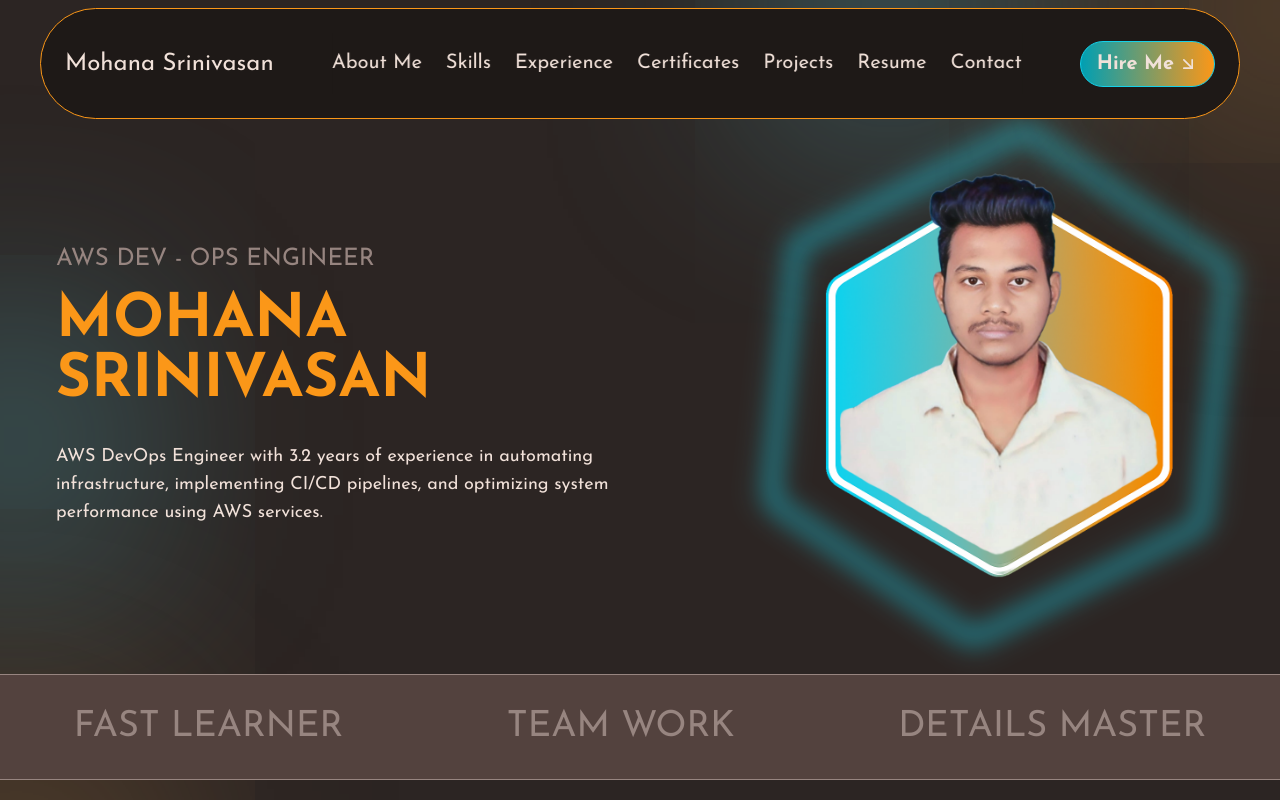
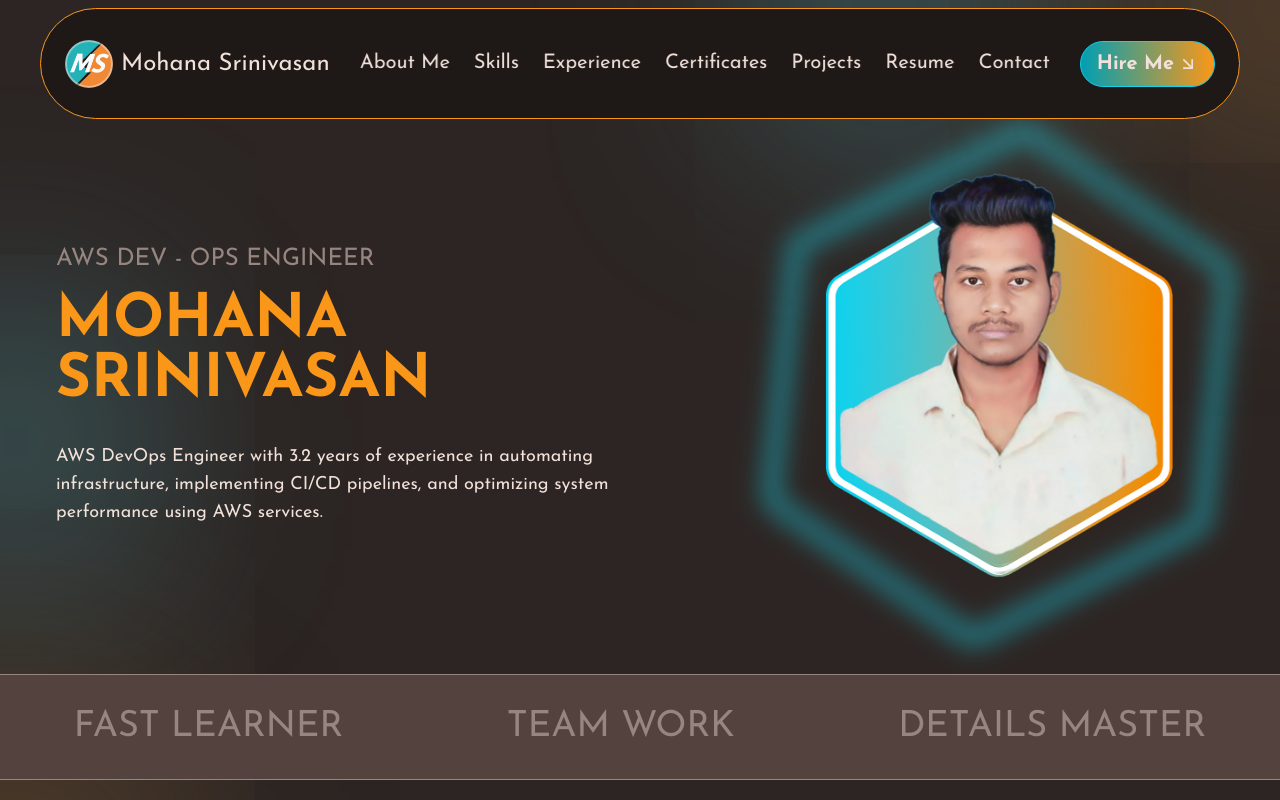
Before and after one commit to Mohan6201/msportfolio, a React (Vite) app: page / in a window 1280 px wide. Shown: the top 800 px of the page. Built offline with nearby package versions, Linux system fonts and the light colour scheme.

Commit message:
Added logo in the NavBar

```diff
--- a/index.html
+++ b/index.html
@@ -4,7 +4,7 @@
     <meta charset="UTF-8" />
 
     <!-- SVG Favicon -->
-    <link rel="icon" type="image/svg+xml" href="/ms-icon-svg1" />
+    <link rel="icon" type="image/svg+xml" href="/ms-icon.svg" />
 
     <!-- PNG Fallbacks -->
     <link rel="icon" type="image/png" sizes="32x32" href="/icons/ms-icon-32.png" />
--- a/src/components/navbar/NavbarLogo.jsx
+++ b/src/components/navbar/NavbarLogo.jsx
@@ -1,14 +1,32 @@
 const NavbarLogo = () => {
   return (
-    <div>
-      <h1 className="text-white  text-2xl sm:hidden md:block">
+    <div className="flex items-center gap-2 group">
+      {/* Logo with animated glow + spin on hover */}
+      <div className="relative w-10 h-10 sm:w-12 sm:h-12">
+        <img
+          src="/icons/ms-icon-180.png"
+          alt="MS Logo"
+          className="
+            w-full h-full object-contain rounded-full
+            transition-transform duration-500 ease-in-out
+            group-hover:rotate-[360deg]
+            group-hover:shadow-[0_0_25px_8px_rgba(0,255,255,0.5)]
+          "
+        />
+        {/* Optional: Add glowing ring effect */}
+        <div className="
+          absolute inset-0 rounded-full
+          border-2 border-transparent
+          group-hover:border-cyan-400
+          animate-pulse
+        " />
+      </div>
+
+      {/* Full name for desktop */}
+      <h1 className="text-white text-2xl hidden md:block">
         Mohana Srinivasan
-      </h1>
-      <h1 className="text-white font-special font-extrabold text-4xl md:hidden sm:block">
-        MS
       </h1>
     </div>
   );
 };
-
 export default NavbarLogo;
```
Also changed, not shown: public/icons/ms-icon.svg (added), public/ms-icon.svg (renamed from public/ms-icon-svg1.svg).
